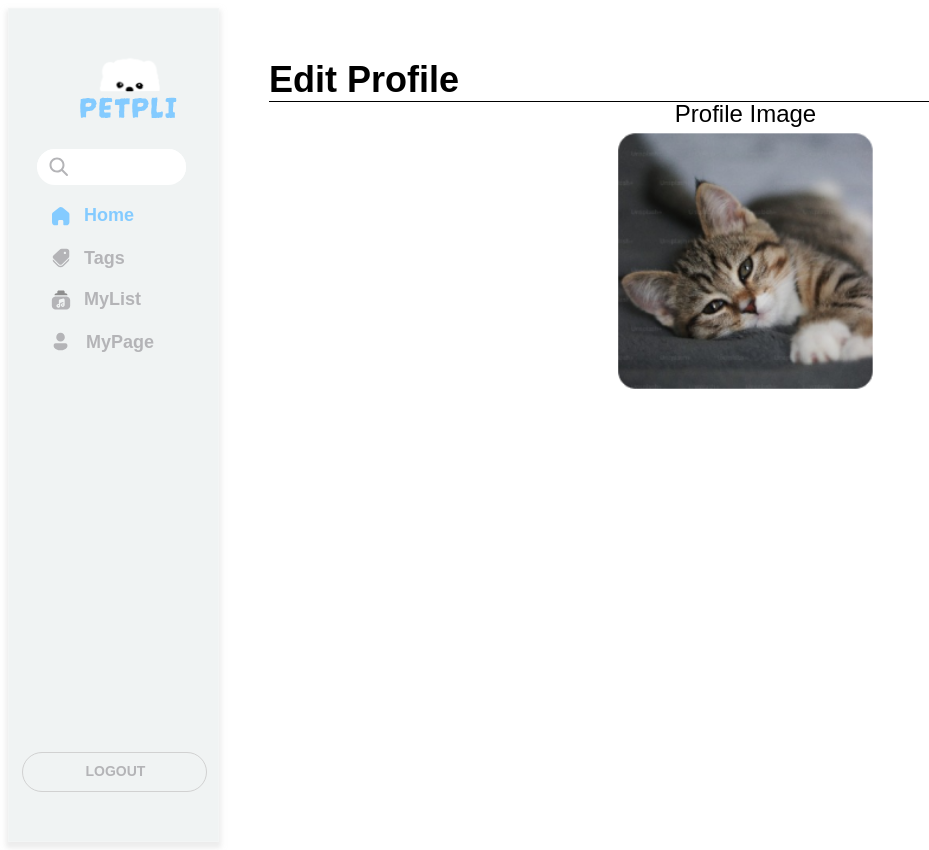
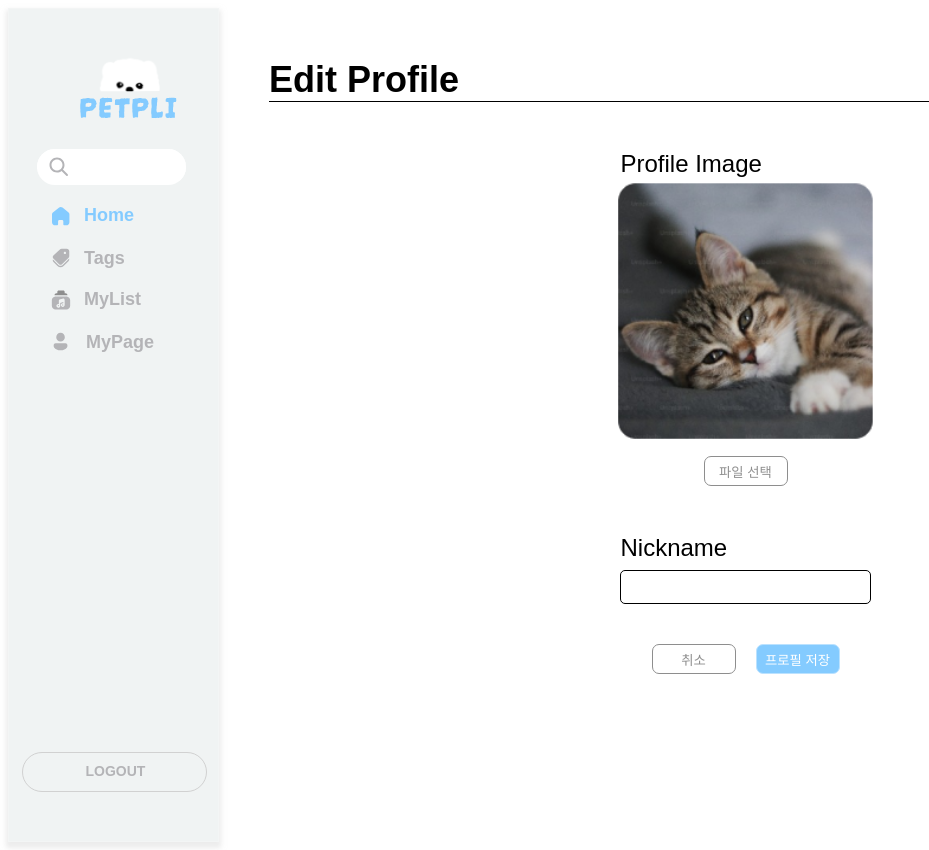
Before and after one commit to codestates-seb/seb44_main_011, a React (Vite) app in the folder client/: page /mypage/edit in a window 1280 px wide. Shown: the whole page, without its empty margins (0-929 px from the left). Built offline with nearby package versions, Linux system fonts and the light colour scheme.

Commit message:
✅ feat : 프로필 수정 페이지 UI 완료, Sidebar 드롭다운 수정중..

```diff
--- a/client/src/components/EditProfile.tsx
+++ b/client/src/components/EditProfile.tsx
@@ -1,4 +1,4 @@
-import React from "react";
+import React, { useRef } from "react";
 import { styled } from "styled-components";
 import UserInfo from "../assets/imgs/UserInfo.png";
 
@@ -10,7 +10,14 @@ function EditProfile() {
       <Profile>
         <ProfileImage>Profile Image</ProfileImage>
         <UserInfoImg src={UserInfo} />
+        <ChangeImg>파일 선택 </ChangeImg>
+        <NickName>Nickname</NickName>
+        <NickNameInput></NickNameInput>
       </Profile>
+      <ButtonWrapper>
+        <Cancle>취소</Cancle>
+        <Save>프로필 저장</Save>
+      </ButtonWrapper>
     </Wrapper>
   );
 }
@@ -29,6 +36,7 @@ const Profile = styled.div`
   justify-content: center;
   align-items: center;
   flex-direction: column;
+  margin-top: 50px;
 `;
 
 const Title = styled.div`
@@ -55,10 +63,71 @@ const ProfileImage = styled.span`
   line-height: 100%;
   text-align: left;
   color: black;
+  align-items: flex-start;
+  display: flex;
+  width: 250px;
 `;
 const UserInfoImg = styled.img`
   width: 270px;
   height: 270px;
-  left: 0px;
-  top: 36px;ß
 `;
+
+const ChangeImg = styled.button`
+  width: 84px;
+  height: 30px;
+  border: 1px solid #8e8e8e;
+  border-radius: 7px;
+  color: #8e8e8e;
+  background-color: #fff;
+  cursor: pointer;
+  margin-top: 10px;
+`;
+const NickName = styled.span`
+  text-overflow: ellipsis;
+  font-size: 24px;
+  font-family: Quicksand, sans-serif;
+  font-weight: 500;
+  line-height: 100%;
+  color: black;
+  align-items: flex-start;
+  display: flex;
+  width: 250px;
+  margin-top: 50px;
+`;
+
+const NickNameInput = styled.input`
+  border: 1px solid black;
+  position: relative;
+  height: 30px;
+  width: 245px;
+  outline: none;
+  border-radius: 5px;
+  margin-top: 10px;
+`;
+
+const Cancle = styled.button`
+  width: 84px;
+  height: 30px;
+  border: 1px solid #8e8e8e;
+  border-radius: 7px;
+  color: #8e8e8e;
+  background-color: #fff;
+  cursor: pointer;
+  margin-right: 20px;
+`;
+const Save = styled.button`
+  width: 84px;
+  height: 30px;
+  border: 1px solid #bbe2ff;
+  border-radius: 7px;
+  color: #fff;
+  background-color: #84cbff;
+  cursor: pointer;
+`;
+
+const ButtonWrapper = styled.div`
+  display: flex;
+  justify-content: center;
+  align-items: center;
+  margin-top: 40px;
+`;
--- a/client/src/components/SideBar.tsx
+++ b/client/src/components/SideBar.tsx
@@ -1,4 +1,4 @@
-import React from "react";
+import React, { useState } from "react";
 import styled from "styled-components";
 import { ReactComponent as HomeIcon } from "../../src/assets/icons/home.svg";
 import { ReactComponent as TagsIcon } from "../../src/assets/icons/tags.svg";
@@ -9,7 +9,11 @@ import { ReactComponent as DogLogo } from "../../src/assets/imgs/doglogo.svg";
 import { Link, NavLink } from "react-router-dom";
 
 function SideBar() {
+  const [isTagsMenuOpen, setIsTagsMenuOpen] = useState(false);
 
+  const handleTagsMenuToggle = () => {
+    setIsTagsMenuOpen(isTagsMenuOpen);
+  };
 
   return (
     <RootWrapper>
@@ -34,11 +38,19 @@ function SideBar() {
           <MyListImg fill="#B4B4B7" />
         </Link>
       </NavMylist>
-      <NavTags>
+      <NavTags onClick={handleTagsMenuToggle}>
         <Link className="tags" to="/tags">
           <Tags>Tags</Tags>
           <TagImg fill="#B4B4B7" />
         </Link>
+        {isTagsMenuOpen && (
+          <DropdownMenu>
+            <MenuItem>Tag 1</MenuItem>
+            <MenuItem>Tag 2</MenuItem>
+            <MenuItem>Tag 3</MenuItem>
+            <MenuItem>Tag 4</MenuItem>
+          </DropdownMenu>
+        )}
       </NavTags>
       <ButtonLogout>
         <Rectangle191 />
@@ -54,6 +66,23 @@ function SideBar() {
   );
 }
 export default SideBar;
+
+const DropdownMenu = styled.div`
+  position: absolute;
+  top: 100%;
+  left: 0;
+  background-color: #ffffff;
+  box-shadow: 0 2px 5px rgba(0, 0, 0, 0.1);
+  padding: 8px 0;
+  min-width: 150px;
+  z-index: 1;
+`;
+
+const MenuItem = styled.div`
+  padding: 8px 16px;
+  color: #333333;
+  cursor: pointer;
+`;
 
 const RootWrapper = styled.div`
   background-color: rgb(240, 243, 243);
```
